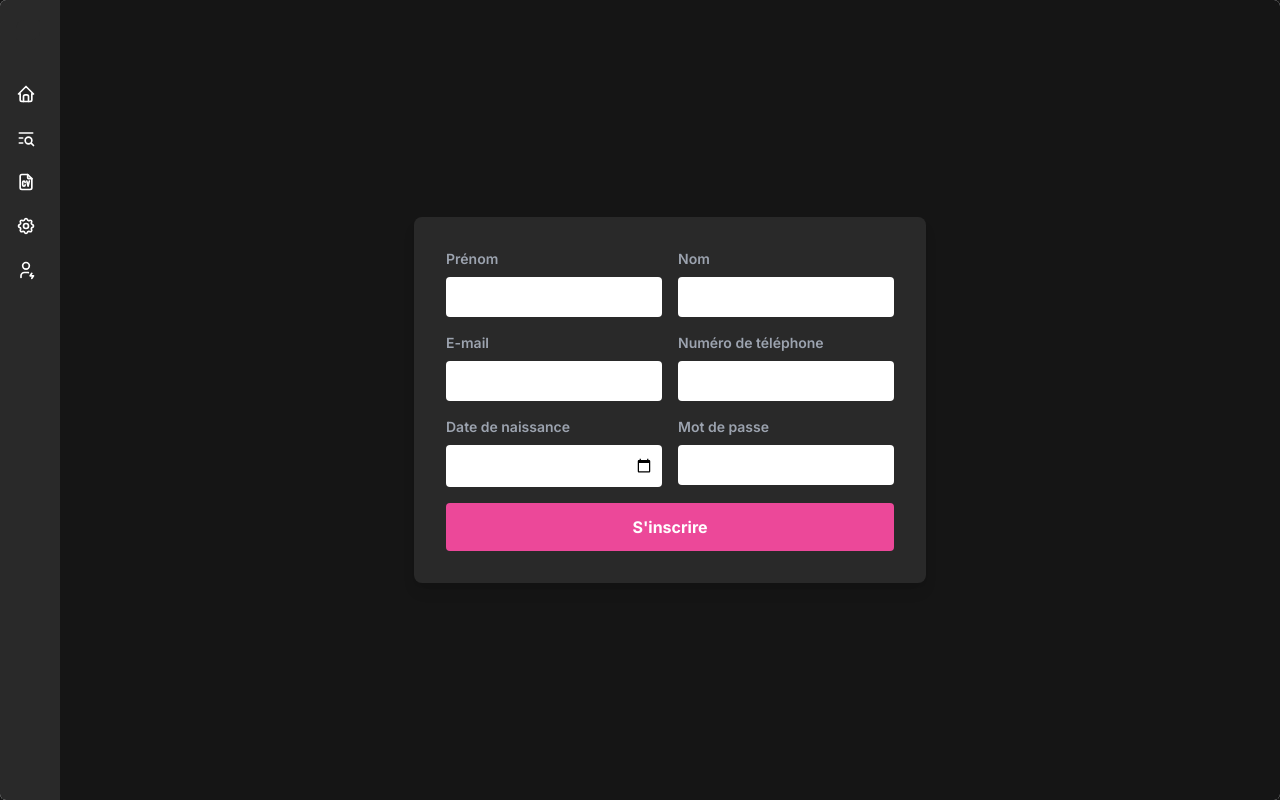
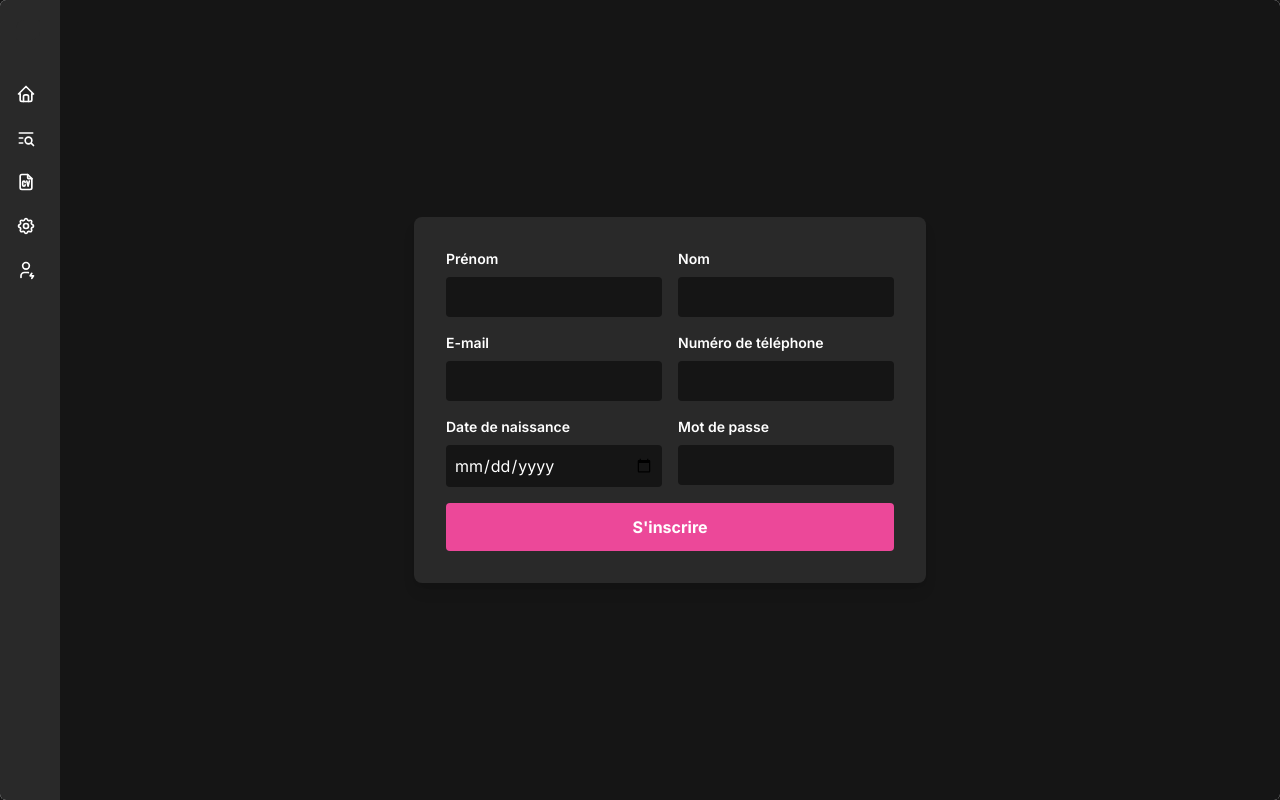
Before and after one commit to Cxlxst/proLinker, a React (Vite) app in the folder Frontend/: page /inscription in a window 1280 px wide. Built offline with nearby package versions, Linux system fonts and the light colour scheme.

Commit message:
edit input et label colors

```diff
--- a/Frontend/src/components/InfoInput.jsx
+++ b/Frontend/src/components/InfoInput.jsx
@@ -7,14 +7,14 @@ export default function InfoInput({ fields }) {
             {fields.map((field) => (
                 field.type === "text" || field.type === "date" || field.type === "email" || field.type === "tel" || field.type === "password" ? (
                     <div key={field.name} className="space-y-2">
-                        <label htmlFor={field.name} className="block text-sm font-semibold text-gray-400">{field.label}</label>
-                        <Field name={field.name} type={field.type} className="form-input w-full p-2 text-white rounded outline-none focus:ring-2 focus:ring-pink-500" />
+                        <label htmlFor={field.name} className="block text-sm font-semibold text-white">{field.label}</label>
+                        <Field name={field.name} type={field.type} className="form-input w-full p-2 text-white rounded outline-none focus:ring-2 focus:ring-pink-500 bg-[#151515]" />
                         <ErrorMessage name={field.name} component="div" className="text-red-500 text-xs" />
                     </div>
                 ) : field.type === "select" ? (
                     <div key={field.name} className="space-y-2">
-                        <label htmlFor={field.name} className="block text-sm font-semibold text-gray-400">{field.label}</label>
-                        <Field as="select" name={field.name} className="form-select w-full p-2 text-gray-700 rounded">
+                        <label htmlFor={field.name} className="block text-sm font-semibold white">{field.label}</label>
+                        <Field as="select" name={field.name} className="form-select w-full p-2 text-gray-700 rounded bg-[#151515]">
                             {field.options.map((type, index) => (
                                 <option key={index} value={type.name}>{type.name}</option>
                             ))}
@@ -22,14 +22,14 @@ export default function InfoInput({ fields }) {
                     </div>
                 ) : field.type === "checkbox" ? (
                     <div key={field.name} className="space-y-2">
-                        <label className="block text-sm font-semibold text-gray-400">{field.label}</label>
-                        <Field name={field.name} type="checkbox" className="form-checkbox h-4 w-4 text-pink-600 transition duration-150 ease-in-out" />
+                        <label className="block text-sm font-semibold white">{field.label}</label>
+                        <Field name={field.name} type="checkbox" className="form-checkbox h-4 w-4 text-pink-600 transition duration-150 ease-in-out bg-[#151515]" />
                         <ErrorMessage name={field.name} component="div" className="text-red-500 text-xs" />
                     </div>
                 ) : (
                     <div key={field.name} className="col-span-2 space-y-2">
-                        <label className="block text-sm font-semibold text-gray-400">{field.label}</label>
-                        <Field as="textarea" name={field.name} className="form-textarea w-full p-2 text-white rounded outline-none focus:ring-2 focus:ring-pink-500" />
+                        <label className="block text-sm font-semibold white">{field.label}</label>
+                        <Field as="textarea" name={field.name} className="form-textarea w-full p-2 text-white rounded outline-none focus:ring-2 focus:ring-pink-500 bg-[#151515]" />
                         <ErrorMessage name={field.name} component="div" className="text-red-500 text-xs" />
                     </div>
                 )
```
